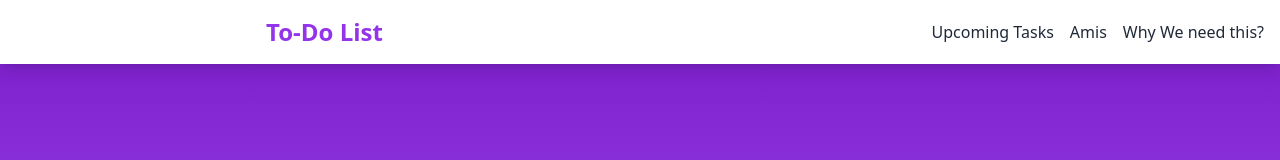
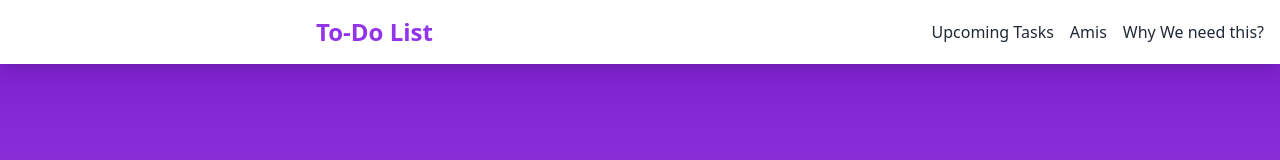
Before and after one commit to GeneJosie/ApplicationTODO, a plain HTML site: page index.html in a window 1280 px wide. Shown: the top 160 px of the page. Drawn offline with nearby package versions, Linux system fonts and the light colour scheme.

Commit message:
j'ai deplace To-Do List 300px vers la droite

```diff
--- a/index.html
+++ b/index.html
@@ -8,7 +8,7 @@
     <script src="https://cdn.tailwindcss.com"></script>
     <style>
       .move-left {
-        margin-left: 250px; /* Décalage de 200px vers la gauche */
+        margin-left: 300px; /* Décalage de 200px vers la gauche */
       }
     </style>
   </head>
```
